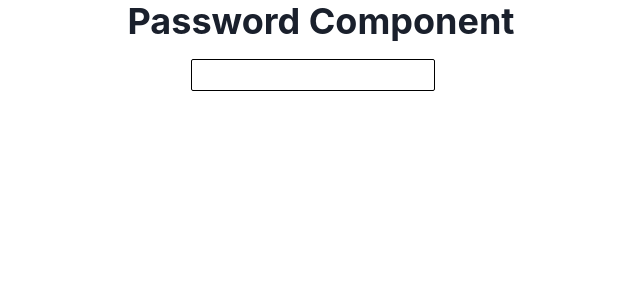
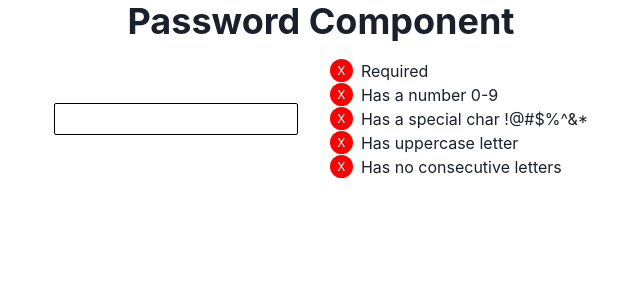
Before and after one commit to NotNotRama/qventus-takehome, a Next.js app: page / in a window 1280 px wide. Shown: the top 300 px of the page, without its empty margins (319-959 px from the left). Built offline with nearby package versions, Linux system fonts and the light colour scheme.

Commit message:
Added checks and requirements

```diff
--- a/components/PasswordValidator.tsx
+++ b/components/PasswordValidator.tsx
@@ -1,4 +1,4 @@
-import { Box, Flex, Heading, Input } from '@chakra-ui/react';
+import { Box, Flex, Heading, Input, Text } from '@chakra-ui/react';
 import { useForm } from 'react-hook-form';
 
 type FormInput = {
@@ -6,6 +6,36 @@ type FormInput = {
 };
 
 export type ValidationRules = Record<string, (value: string) => boolean>;
+
+function CustomCheck({
+  children,
+  color,
+}: {
+  children: React.ReactNode;
+  color: string;
+}) {
+  return (
+    <Box
+      w="23px"
+      h="23px"
+      borderRadius="50%"
+      bgColor={color}
+      color="white"
+      display="flex"
+      alignItems="center"
+      justifyContent="center"
+    >
+      <Text fontSize="xs">{children}</Text>
+    </Box>
+  );
+}
+const requirementsMap: any = {
+  required: 'Required',
+  digits: 'Has a number 0-9',
+  specialChars: 'Has a special char !@#$%^&*',
+  uppercaseLetter: 'Has uppercase letter',
+  noConsecutiveLetters: 'Has no consecutive letters',
+};
 
 export default function PasswordValidator({
   requirements = [],
@@ -60,6 +90,22 @@ export default function PasswordValidator({
               border="1px solid black"
             />
           </Box>
+          <Box pl={4}>
+            {requirements.map((requirement, index) => {
+              const isValid = validationRules[requirement](inputValue);
+
+              return (
+                <Flex key={index} flexDir="row">
+                  {!isValid || !inputValue ? (
+                    <CustomCheck color={'red'}>X</CustomCheck>
+                  ) : (
+                    <CustomCheck color={'green'}>✔</CustomCheck>
+                  )}
+                  <Text pl={2}>{requirementsMap[requirement]}</Text>
+                </Flex>
+              );
+            })}
+          </Box>
         </Flex>
       </Flex>
     </form>
```
